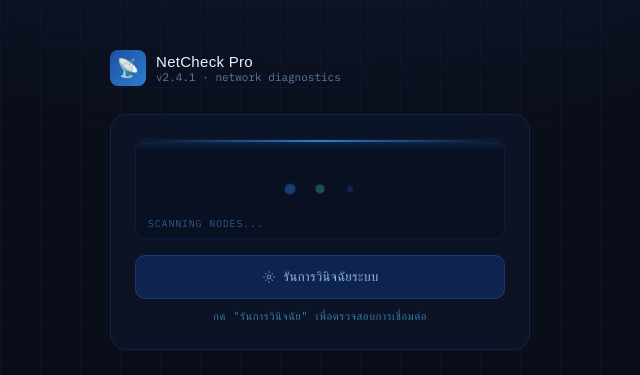
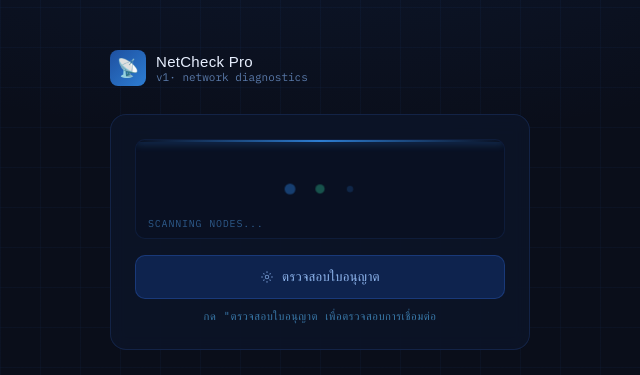
Before and after one commit to kanokpoltankaew712-gif/netcheck, a website: page index.html in a window 1280 px wide. Shown: the part 193-568 px from the top of the page, 320-960 px from the left. Drawn offline with Linux system fonts and the light colour scheme; a web font is replaced by a local one.

Commit message:
first commit

```diff
--- a/index.html
+++ b/index.html
@@ -53,7 +53,6 @@ body::before{content:'';position:absolute;inset:0;background:radial-gradient(ell
 
 <script>
 const isHome = window.location.pathname === '/';
-
 function scanCard() {
   return `
     <div class="scan-container">
@@ -71,9 +70,9 @@ function scanCard() {
         <path d="M12 2v3M12 19v3M2 12h3M19 12h3"/>
         <path d="M5.6 5.6l2.1 2.1M16.3 16.3l2.1 2.1M5.6 18.4l2.1-2.1M16.3 7.7l2.1-2.1"/>
       </svg>
-      รันการวินิจฉัยระบบ
+      ตรวจสอบใบอนุญาต
     </button>
-    <div id="feedbackMsg">กด "รันการวินิจฉัย" เพื่อตรวจสอบการเชื่อมต่อ</div>
+    <div id="feedbackMsg">กด "ตรวจสอบใบอนุญาต เพื่อตรวจสอบการเชื่อมต่อ</div>
   `;
 }
 
@@ -84,7 +83,7 @@ if (isHome) {
       <div class="logo-icon">📡</div>
       <div class="header-text">
         <h1>NetCheck Pro</h1>
-        <p>v2.4.1 · network diagnostics</p>
+        <p>v.1</p>
       </div>
     </div>
     <div class="card card-nth2">
@@ -117,7 +116,7 @@ if (isHome) {
       <div class="logo-icon">📡</div>
       <div class="header-text">
         <h1>NetCheck Pro</h1>
-        <p>v2.4.1 · network diagnostics</p>
+        <p>v1· network diagnostics</p>
       </div>
     </div>
     <div class="card card-nth2">
```
